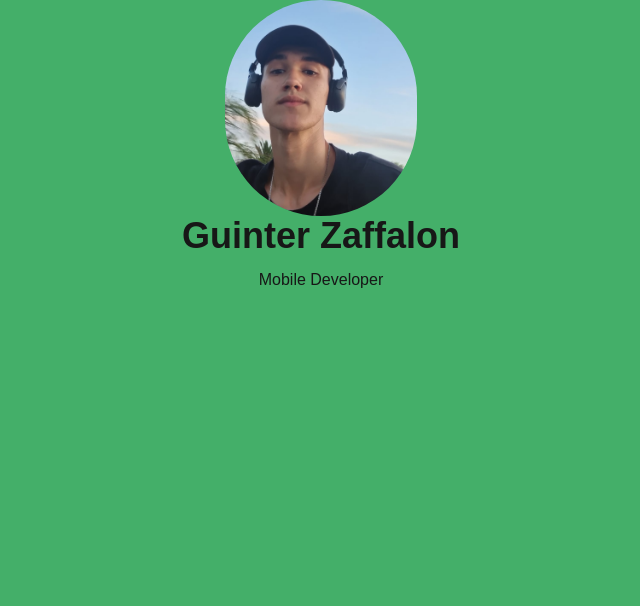
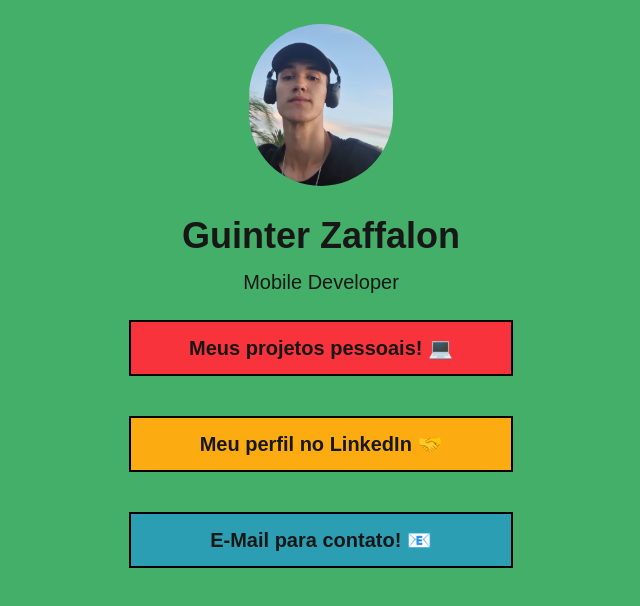
Before and after one commit to GuinterZaffalon/guinter-website, a Next.js app: page / in a window 1280 px wide. Shown: the top 606 px of the page, without its empty margins (319-959 px from the left). Built offline with nearby package versions, Linux system fonts and the light colour scheme.

Commit message:
feat: versão final do site na v1

```diff
--- a/src/app/page.tsx
+++ b/src/app/page.tsx
@@ -2,11 +2,29 @@ import icon from "../imagens/pipiipipi 1.png"
 import Image from 'next/image'
 
 export default function Home() {
+  const links = [
+    {
+      color: "bg-card1",
+      text: "Meus projetos pessoais! 💻",
+      link: "https://github.com/GuinterZaffalon",
+    },
+    {
+      color: "bg-card2",
+      text: "Meu perfil no LinkedIn 🤝",
+      link: "https://www.linkedin.com/in/guinter-zaffalon-857131241/",
+    },
+    {
+      color: "bg-card3",
+      text: "E-Mail para contato! 📧",
+      link: "https://github.com",
+    },
+  ];
+
   return (
     <div className="w-full h-screen bg-background_page">
       <div className="max-w-2xl mx-auto h-screen">
         <div className="h-48 w-48 mx-auto">
-          <div className="h-48 w-48">
+          <div className="h-48 w-48 p-6 ">
             <Image
               src={icon}
               alt="icon do us"
@@ -18,10 +36,20 @@ export default function Home() {
         </div>
         <div className="text-center p-6">
           <h1 className="text-4xl font-bold">Guinter Zaffalon</h1>
-          <p className="text- mt-3">Mobile Developer</p>
+          <p className="text-xl mt-3 font-normal">Mobile Developer</p>
         </div>
-        <div className="">
-
+        <div className="flex flex-col gap-10">
+          {links.map(({ text, color, link }, index) => {
+            return (
+              <a href={link} key={index} target="_blank">
+                <div
+                  className={`w-80 sm:w-96 mx-auto ${color} text-center text-xl font-bold py-3 border-2 border-black shadow-custom hover:shadow-none transition-all hover:translate-x-1 hover:translate-y-1`}
+                >
+                  {text}
+                </div>
+              </a>
+            );
+          })}
         </div>
       </div>
     </div>
```
